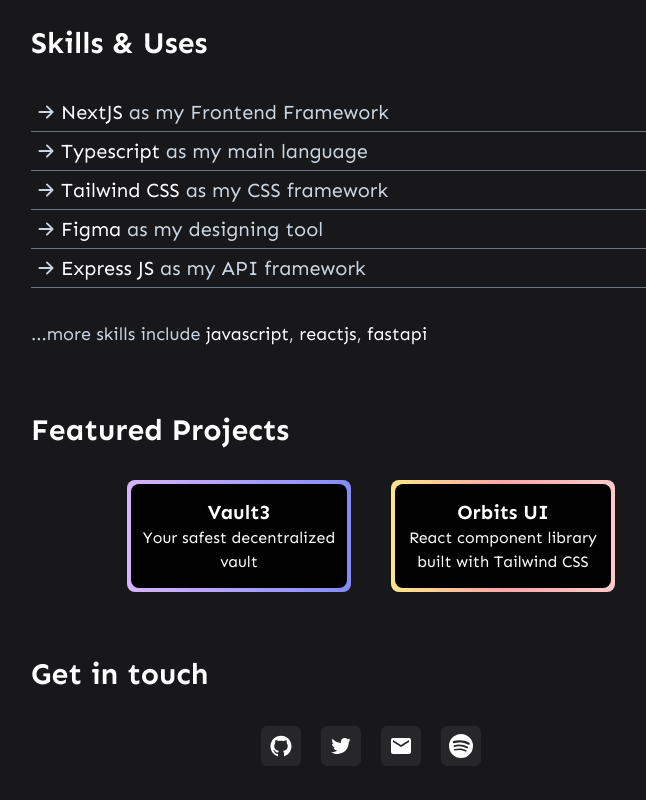
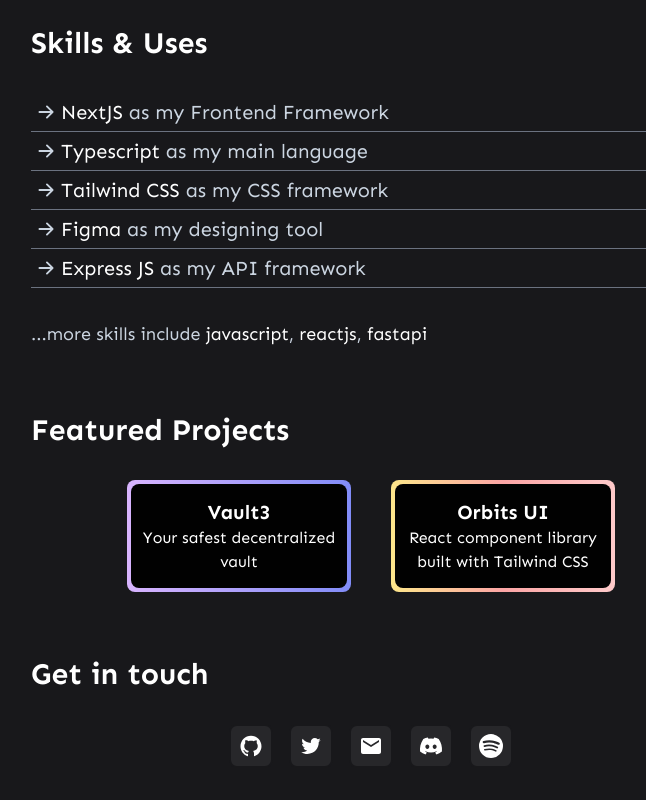
Before and after one commit to anuraglol/portfolio, a Next.js app: page / in a window 1280 px wide. Shown: the part 399-1199 px from the top of the page, without its empty margins (269-915 px from the left). Built offline with nearby package versions, Linux system fonts and the light colour scheme; no server answers.

Commit message:
chore: small changes and a11y

```diff
--- a/components/Contact/Contact.component.tsx
+++ b/components/Contact/Contact.component.tsx
@@ -3,13 +3,14 @@ import {
   MdEmail,
   AiOutlineGithub,
   AiOutlineTwitter,
+  FaDiscord,
 } from "../Icons";
 
 import Link from "next/link";
 
 const Contact = () => {
   return (
-    <div className="px-3 font-sen" id="contact">
+    <div className="font-sen px-3" id="contact">
       <p className="text-3xl font-bold text-white">Get in touch</p>
 
       <div className="my-8 flex flex-row justify-center gap-x-4">
@@ -46,6 +47,17 @@ const Contact = () => {
           </a>
         </Link>
 
+        <Link href="https://discord.com/users/849171428497424404" passHref>
+          <a
+            target="_blank"
+            rel="noopener noreferrer"
+            aria-label="mail"
+            className="rounded-lg border-2 border-zinc-900 bg-zinc-800 p-2 text-2xl text-white hover:border-white"
+          >
+            <FaDiscord />
+          </a>
+        </Link>
+
         <Link
           href="https://open.spotify.com/user/31l2fev6wn2mtzclbpvzxis3x77q"
           passHref
--- a/components/Icons.tsx
+++ b/components/Icons.tsx
@@ -2,6 +2,7 @@ import { BsSpotify, BsArrowRightShort } from "react-icons/bs";
 import { MdEmail } from "react-icons/md";
 import { AiOutlineTwitter, AiOutlineGithub } from "react-icons/ai";
 import { HiOutlineArrowNarrowRight } from "react-icons/hi";
+import { FaDiscord } from "react-icons/fa"
 
 export {
   BsSpotify,
@@ -10,4 +11,5 @@ export {
   AiOutlineGithub,
   HiOutlineArrowNarrowRight,
   BsArrowRightShort,
+  FaDiscord,
 };
--- /dev/null
+++ b/pages/_document.tsx
@@ -0,0 +1,35 @@
+import Document, { Html, Head, Main, NextScript } from "next/document";
+
+class MyDocument extends Document {
+  static async getInitialProps(ctx) {
+    const originalRenderPage = ctx.renderPage;
+
+    // Run the React rendering logic synchronously
+    ctx.renderPage = () =>
+      originalRenderPage({
+        // Useful for wrapping the whole react tree
+        enhanceApp: (App) => App,
+        // Useful for wrapping in a per-page basis
+        enhanceComponent: (Component) => Component,
+      });
+
+    // Run the parent `getInitialProps`, it now includes the custom `renderPage`
+    const initialProps = await Document.getInitialProps(ctx);
+
+    return initialProps;
+  }
+
+  render() {
+    return (
+      <Html lang="en">
+        <Head />
+        <body>
+          <Main />
+          <NextScript />
+        </body>
+      </Html>
+    );
+  }
+}
+
+export default MyDocument;
```
